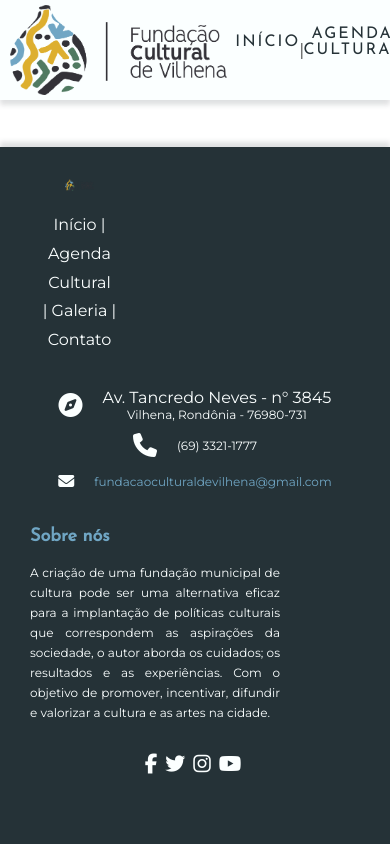
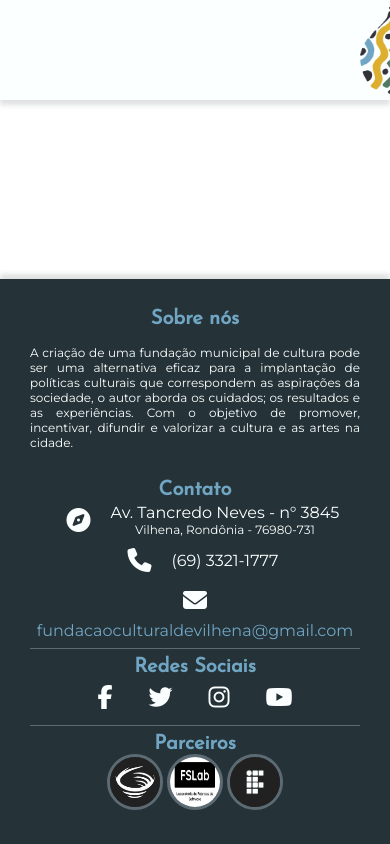
Before and after one commit to ADS-VILHENA/site-fundacao-cultural, a PHP site: page /template.html in a window 390 px wide. Run offline with PHP 8.4, Linux system fonts and the light colour scheme; some libraries are stand-ins or nearby versions.

Commit message:
Conclusão do rodapé responsivo.

```diff
--- a/assets/style.css
+++ b/assets/style.css
@@ -1,11 +1,14 @@
 @import url('https://fonts.googleapis.com/css?family=Montserrat');
 @import url('https://fonts.googleapis.com/css?family=Josefin+Sans');
 @import url('https://fonts.googleapis.com/icon?family=Material+Icons');
+@media (max-height: 800px){
+    footer {position: static;}
+}
 *{
     margin: 0;
     padding: 0;
 }
-.header{
+header{
     position: fixed;
     top: 0;
     left: 0;
@@ -20,7 +23,7 @@
     z-index: 1000;
 }
 .logo{
-    margin-left: 10px;
+    margin-left: 360px;
 }
 .menu{
     position: relative;
@@ -107,99 +110,73 @@
     line-height: 28px;
     width: 0px;
 }
-
 footer{
     position: fixed;
     bottom: 0;
 }
-@media (max-height:800px){
-    footer {position: static;}
-}
-
 .footer{
-    background-color: #253237;
+    background: #253237;
     box-sizing: border-box;
     width: 100%;
     text-align: left;
     padding: 30px;
-    margin-top: 80px;
-    box-shadow: 0px -5px 5px rgba(37, 50, 55, 0.15);
+    margin-top: 30px;
+    box-shadow: 0 -5px 5px rgba(37, 50, 50, 0.15);
 }
-.footer-I,
-.footer-II,
-.footer-III{
+.footer-left, .footer-right{
     display: inline-block;
     vertical-align: top;
 }
-.footer .footer-I{
-    width: 30%;
+.footer-left{
+    width: 45%;
+    padding-right: 30px;
 }
-.footer-logo{
-    width: 30%;
+.about{
+    color: #FBFFFF;
+    font-size: 12px;
+    font-family: 'Montserrat';
+    text-align: justify;
 }
-.footer-menu{
-    color: #FBFFFF;
-    margin: 16px 0 8px;
-    list-style: none;
-    font-family: 'Montserrat';
+.about span{
+    display: block;
+    color: #70A6C4;
+    font-size: 20px;
+    font-weight: bold;
+    margin-bottom: 16px;
+    font-family: 'Josefin Sans';
 }
-.footer-menu a{
-    display: inline-block;
-    line-height: 1.8;
-    text-decoration: none;
-    color: inherit;
+.footer-right{
+    width: 50%;
 }
-.footer-II{
-    width: 35%;
-}
-.footer-II i{
+.footer-right i{
     color: #FBFFFF;
     font-size: 24px;
     text-align: center;
     margin: 8px 16px;
     vertical-align: middle;
 }
-.footer-II i.fa-envelope{
-    font-size: 16px;
+.footer-right h1{
+    display: block;
+    color: #70A6C4;
+    font-size: 20px;
+    font-weight: bold;
+    font-family: 'Josefin Sans';
 }
-.footer-II p{
+.footer-right p{
     display: inline-block;
     color: #FBFFFF;
     vertical-align: middle;
     margin: 0;
     font-family: 'Montserrat';
+    font-size: 16px;
+}
+.footer-right p span{
+    display: block;
     font-size: 12px;
 }
-.footer-II p span{
-    display: block;
-    font-size: 16px;
-}
-.footer-II p a{
+.footer-right p a{
     color: #70A6C4;
     text-decoration: none;
-}
-.footer-III{
-    width: 30%;
-}
-.about{
-    line-height: 20px;
-    color: #FBFFFF;
-    font-size: 12px;
-    margin: 0;
-    width: 250px;
-    font-family: 'Montserrat';
-    text-align: justify;
-}
-.about span{
-    display: block;
-    color: #70A6C4;
-    font-size: 18px;
-    font-weight: bold;
-    margin-bottom: 16px;
-    font-family: 'Josefin Sans';
-}
-.social-media{
-    margin-top: 30px;
 }
 .social-media a{
     display: inline-block;
@@ -207,20 +184,50 @@ footer{
     font-size: 20px;
     color: #FBFFFF;
     text-align: center;
-    margin-right: 4px;
-    margin-bottom: 8px;
+}
+.social-media p{
+    display: block;
+    color: #70A6C4;
+    font-size: 20px;
+    font-weight: bold;
+    font-family: 'Josefin Sans';
+}
+.partners{
+    display: block;
+}
+.partners img{
+    border-radius: 100px;
+    border: 3px solid #5C6B73;
+}
+.partners p{
+    display: block;
+    color: #70A6C4;
+    font-size: 20px;
+    font-weight: bold;
+    font-family: 'Josefin Sans';
+}
+hr{
+    background-color: #5C6B73;
+    border: none;
+}
+.horizontal{
+    margin: 8px;
+    margin-left: 0;
+    width: 100%;
+    display: block;
+    height: 1px;
 }
 @media (max-width: 880px){
-    .footer-I,
-    .footer-II,
-    .footer-III{
+    .footer-left,.footer-right{
         display: block;
         width: 100%;
+        text-align: center;
+        justify-content: center;
+    }
+    .footer-left{
         margin-bottom: 30px;
+    }
+    .about span{
         text-align: center;
     }
-
-    .footer-II i{
-        margin-left: 0;
-    }
 }
--- a/template.html
+++ b/template.html
@@ -13,11 +13,8 @@
             <img src="assets/image/logo.png" width="225" height="90" class="logo">
             <nav class="menu">
                 <li><a href="#">Início</a></li>
-                |
                 <li><a href="#">Agenda Cultural</a></li>
-                |
                 <li><a href="#">Galeria</a></li>
-                |
                 <li><a href="#">Contato</a></li>
             </nav>
             <div class="search-box">
@@ -27,24 +24,19 @@
         </header>
 
         <footer class="footer">
-            <div class="footer-I">
-                <img class="footer-logo" src="assets/image/logo.png">
-                <li class="footer-menu">
-                    <a href="#">Início</a>
-                    |
-                    <a href="#">Agenda Cultural</a>
-                    |
-                    <a href="#">Galeria</a>
-                    |
-                    <a href="#">Contato</a>
-                </li>
+            <div class="footer-left">
+                <p class="about">
+                    <span>Sobre nós</span>
+                    A criação de uma fundação municipal de cultura pode ser uma alternativa eficaz para a implantação de políticas culturais que correspondem as aspirações da sociedade, o autor aborda os cuidados; os resultados e as experiências. Com o objetivo de promover, incentivar, difundir e valorizar a cultura e as artes na cidade.
+                </p>
             </div>
-
-            <div class="footer-II">
+            <div class="footer-right">
                 <div>
+                    <h1>Contato</h1>
                     <i class="fas fa-compass"></i>
-                    <p><span>Av. Tancredo Neves - n° 3845</span>
-                            Vilhena, Rondônia - 76980-731
+                    <p>
+                        Av. Tancredo Neves - n° 3845
+                        <span>Vilhena, Rondônia - 76980-731</span>
                     </p>
                 </div>
                 <div>
@@ -55,19 +47,21 @@
                     <i class="fa fa-envelope"></i>
                     <p><a href="mailto:fundacaoculturaldevilhena@gmail.com">fundacaoculturaldevilhena@gmail.com</a></p>
                 </div>
-            </div>
-
-            <div class="footer-III">
-                <p class="about">
-                    <span>Sobre nós</span>
-                    A criação de uma fundação municipal de cultura pode ser uma alternativa eficaz para a implantação de políticas culturais que correspondem as aspirações da sociedade, o autor aborda os cuidados; os resultados e as experiências. Com o objetivo de promover, incentivar, difundir e valorizar a cultura e as artes na cidade.
-                </p>
+                <hr class="horizontal">
                 <div class="social-media">
+                    <p>Redes Sociais</p>
                     <a href="#"><i class="fa fa-facebook"></i></a>
                     <a href="#"><i class="fa fa-twitter"></i></a>
                     <a href="#"><i class="fa fa-instagram"></i></a>
                     <a href="#"><i class="fa fa-youtube"></i></a>
                 </div>
+                <hr class="horizontal">
+                <div class="partners">
+                    <p>Parceiros</p>
+                    <img class="partner" src="assets/image/vortex_logo.jpeg" width="50" height="50">
+                    <img class="partner" src="assets/image/fslab_logo.jpeg" width="50" height="50">
+                    <img class="partner" src="assets/image/ifro_logo.jpeg" width="50" height="50">
+                </div>
             </div>
         </footer>
     </body>
```
Also changed, not shown: 1 other file.
